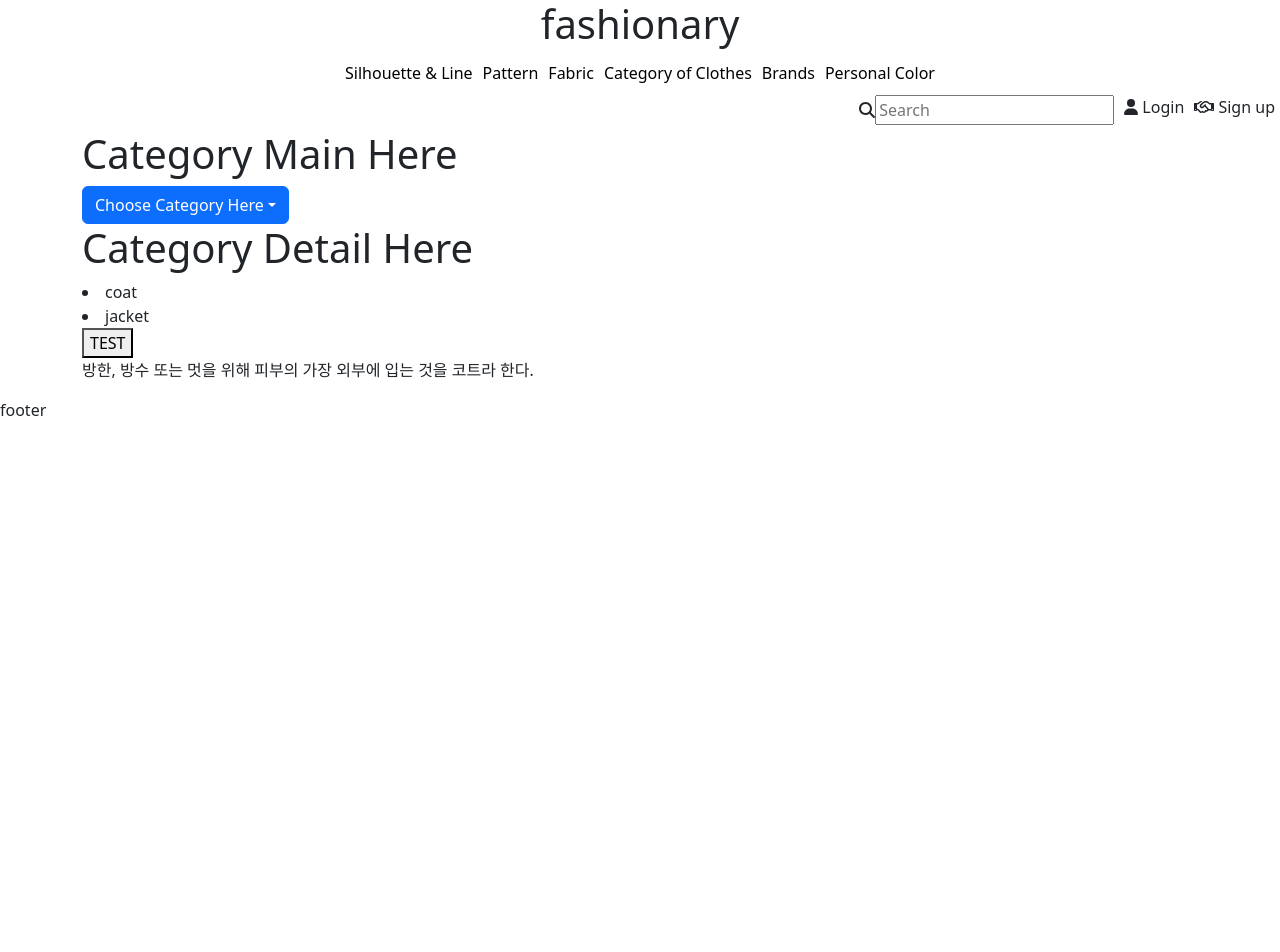
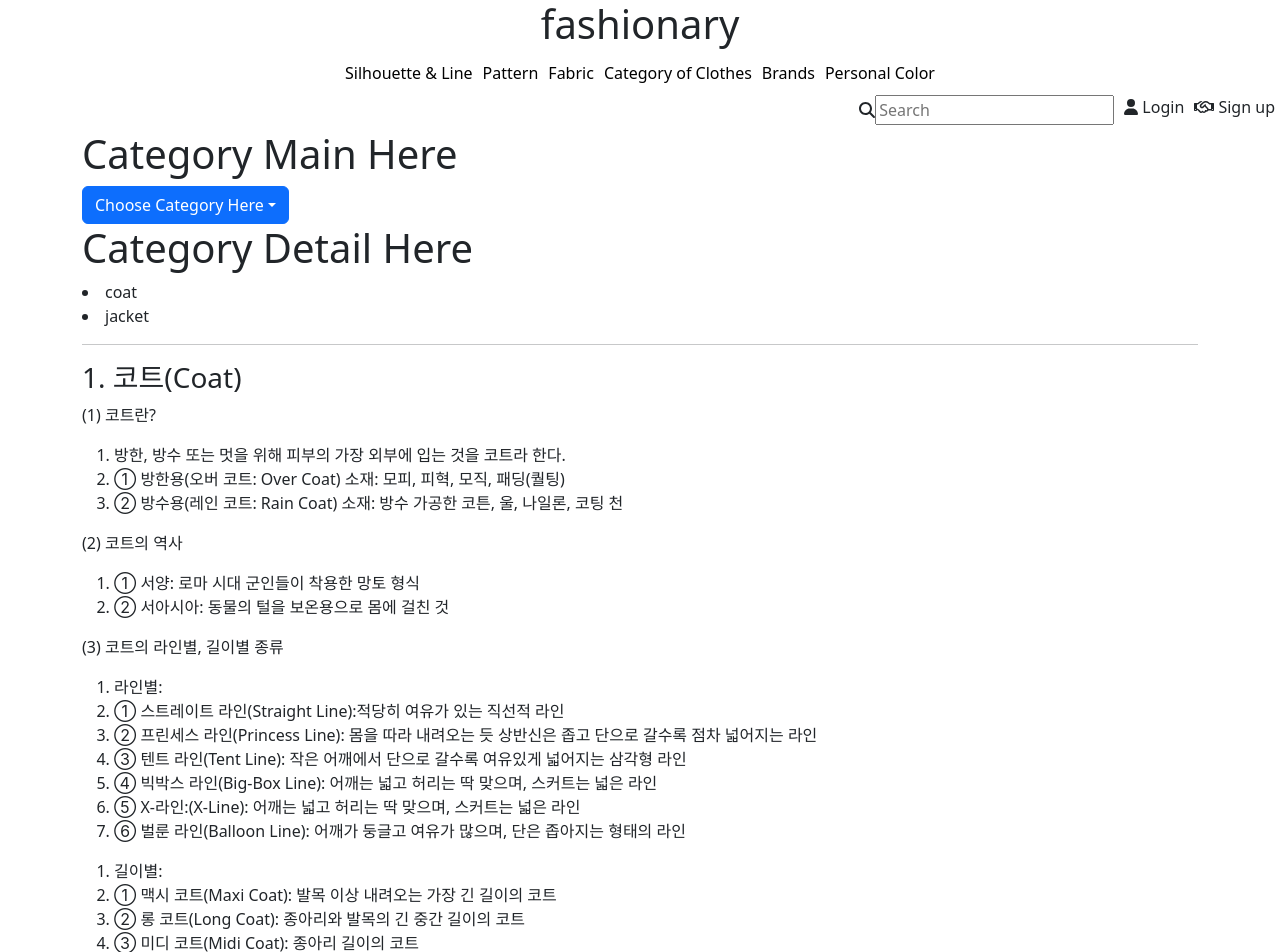
Before and after one commit to definitiomea/fashionary, a React (Create React App) app: page /category/1 in a window 1280 px wide. Shown: the top 952 px of the page. Before the commit the page ends 800 px from the top, so only its background shows below. Built offline with nearby package versions, Linux system fonts and the light colour scheme; data requests are answered from the project's data file.

Commit message:
페이지 띄우기와 반복 시도

```diff
--- a/src/Pages/detailfolder/CategoryDetail.jsx
+++ b/src/Pages/detailfolder/CategoryDetail.jsx
@@ -13,10 +13,10 @@ const CategoryDetail = () => {
         setClothes(data);
     }
 
-    const testText = () => {
+    /* const testText = () => {
         console.log(clothes?.including);
         console.log(clothes?.including[0].section1[0]);
-    }
+    } */
 
     useEffect(() => {
         getClothes();
@@ -32,14 +32,41 @@ const CategoryDetail = () => {
             ))}
             {/* {clothes && clothes?.including.map((item) => (
                 <li>{item && item?.type}
-                    {item && item?.section1.map((text) => (
-                        <p>{text}</p>
-                    ))}
+
                 </li>
             ))} */}
-            {/* <p>{clothes && clothes?.including.section1[0]}</p> */}
-            <button onClick={() => {testText()}}>TEST</button>
-            <p>{clothes?.including[0].section1[0]}</p>
+            <hr></hr>
+            <h3>{clothes?.including[0]?.title && clothes?.including[0]?.title}</h3>
+            <p>{clothes?.including[0]?.section1_title && clothes?.including[0]?.section1_title}</p>
+            <ol>
+                <li>{clothes?.including[0]?.section1[0] && clothes?.including[0]?.section1[0]}</li>
+                <li>{clothes?.including[0]?.section1[1] && clothes?.including[0]?.section1[1]}</li>
+                <li>{clothes?.including[0]?.section1[2] && clothes?.including[0]?.section1[2]}</li>
+            </ol>
+            <p>{clothes?.including[0]?.section2_title && clothes?.including[0]?.section2_title}</p>
+            <ol>
+                <li>{clothes?.including[0]?.section2[0] && clothes?.including[0]?.section2[0]}</li>
+                <li>{clothes?.including[0]?.section2[1] && clothes?.including[0]?.section2[1]}</li>
+            </ol>
+            <p>{clothes?.including[0]?.section3_title && clothes?.including[0]?.section3_title}</p>
+            <ol>
+                <li>{clothes?.including[0]?.section3[0] && clothes?.including[0]?.section3[0]}</li>
+                <li>{clothes?.including[0]?.section3[1] && clothes?.including[0]?.section3[1]}</li>
+                <li>{clothes?.including[0]?.section3[2] && clothes?.including[0]?.section3[2]}</li>
+                <li>{clothes?.including[0]?.section3[3] && clothes?.including[0]?.section3[3]}</li>
+                <li>{clothes?.including[0]?.section3[4] && clothes?.including[0]?.section3[4]}</li>
+                <li>{clothes?.including[0]?.section3[5] && clothes?.including[0]?.section3[5]}</li>
+                <li>{clothes?.including[0]?.section3[6] && clothes?.including[0]?.section3[6]}</li>
+
+            </ol>
+            <ol>
+                <li>{clothes?.including[0]?.section3[7] && clothes?.including[0]?.section3[7]}</li>
+                <li>{clothes?.including[0]?.section3[8] && clothes?.including[0]?.section3[8]}</li>
+                <li>{clothes?.including[0]?.section3[9] && clothes?.including[0]?.section3[9]}</li>
+                <li>{clothes?.including[0]?.section3[10] && clothes?.including[0]?.section3[10]}</li>
+                <li>{clothes?.including[0]?.section3[11] && clothes?.including[0]?.section3[11]}</li>
+                <li>{clothes?.including[0]?.section3[12] && clothes?.including[0]?.section3[12]}</li>
+            </ol>
         </>
     );
 }
```
